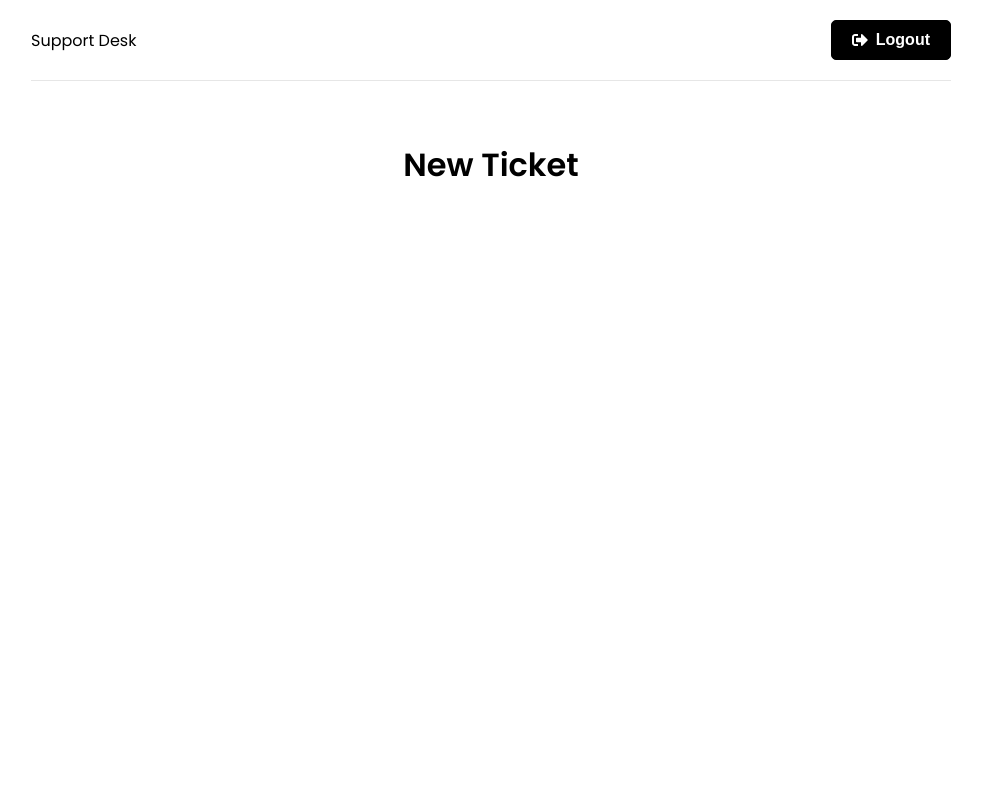
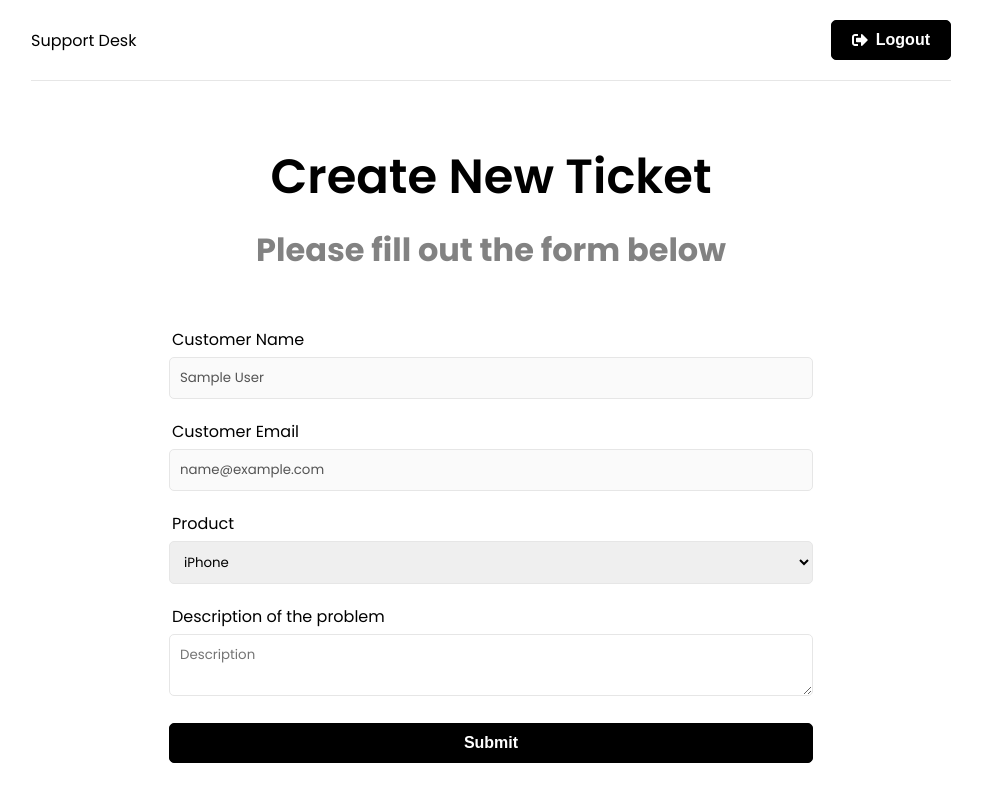
Before and after one commit to TTraylor310/ticklerTracker, a React (Create React App) app in the folder frontend/: page /new-ticket in a window 1280 px wide. Shown: the whole page, without its empty margins (149-1131 px from the left). Built offline with nearby package versions, Linux system fonts and the light colour scheme; sample sign-in values are in the browser's storage.

Commit message:
ticket foundation set up, need ticket page and pul

```diff
--- a/frontend/src/app/store.js
+++ b/frontend/src/app/store.js
@@ -1,8 +1,10 @@
 import { configureStore } from '@reduxjs/toolkit';
 import authReducer from '../features/auth/authSlice'
+import ticketReducer from '../features/tickets/ticketSlice'
 
 export const store = configureStore({
   reducer: {
-    auth: authReducer
+    auth: authReducer,
+    tickets: ticketReducer,
   },
 });
--- a/frontend/src/features/auth/authService.js
+++ b/frontend/src/features/auth/authService.js
@@ -1,24 +1,21 @@
 import axios from 'axios'
 
-
 const API_URL = '/api/users'
-// const API
 
 
 // Register user
 const register = async(userData) => {
   const response = await axios.post(API_URL, userData)
-
   if(response.data) {
     localStorage.setItem('user', JSON.stringify(response.data))
   }
   return response.data
 }
 
+
 // LogIn User
 const login = async(userData) => {
   const response = await axios.post(API_URL + '/login', userData)
-
   if(response.data) {
     localStorage.setItem('user', JSON.stringify(response.data))
   }
--- a/frontend/src/features/auth/authSlice.js
+++ b/frontend/src/features/auth/authSlice.js
@@ -26,7 +26,6 @@
           error.response.data.message) ||
         error.message ||
         error.toString()
-
       return thunkAPI.rejectWithValue(message)
     }
   }
@@ -65,7 +64,7 @@
       state.isLoading = false
       state.isError = false
       state.isSuccess = false
-      state.isMessage = ''
+      state.message = ''
     },
   },
   extraReducers: (builder) => {
--- /dev/null
+++ b/frontend/src/features/tickets/ticketService.js
@@ -0,0 +1,22 @@
+import axios from 'axios';
+
+const API_URL = '/api/tickets'
+
+// create new Ticket
+const createTicket = async(ticketData, token) => {
+  const config = {
+    headers: {
+      Authorization: `Bearer ${token}`
+    }
+  }
+  const response = await axios.post(API_URL, ticketData, config)
+  return response.data
+}
+
+
+const ticketService = {
+  createTicket
+}
+
+
+export default ticketService
--- /dev/null
+++ b/frontend/src/features/tickets/ticketSlice.js
@@ -0,0 +1,58 @@
+import { createSlice, createAsyncThunk } from '@reduxjs/toolkit';
+import ticketService from './ticketService'
+
+const initialState = {
+  tickets: [],
+  ticket: {},
+  isError: false,
+  isSuccess: false,
+  isLoading: false,
+  message: '',
+}
+
+
+// create new Ticket
+export const createTicket = createAsyncThunk(
+  'tickets/create',
+  async (ticketData, thunkAPI) => {
+    try {
+      const token = thunkAPI.getState().auth.user.token
+      return await ticketService.createTicket(ticketData, token)
+    } catch (error) {
+      const message =
+        (error.response &&
+          error.response.data &&
+          error.response.data.message) ||
+        error.message ||
+        error.toString()
+      return thunkAPI.rejectWithValue(message)
+    }
+  }
+)
+
+
+export const ticketSlice = createSlice({
+  name: 'ticket',
+  initialState,
+  reducers: {
+    reset: (state) => initialState
+  },
+  extraReducers: (builder) => {
+    builder
+      .addCase(createTicket.pending, (state) => {
+        state.isLoading = true
+      })
+      .addCase(createTicket.fulfilled, (state) => {
+        state.isLoading = false
+        state.isSuccess = true
+      })
+      .addCase(createTicket.rejected, (state, action) => {
+        state.isLoading = false
+        state.isError = true
+        state.message = action.payload
+      })
+  }
+})
+
+export const { reset } = ticketSlice.actions
+export default ticketSlice.reducer
--- a/frontend/src/pages/NewTicket.jsx
+++ b/frontend/src/pages/NewTicket.jsx
@@ -1,8 +1,95 @@
+import { useState, useEffect } from 'react'
+import { useSelector, useDispatch } from 'react-redux'
+import { useNavigate } from 'react-router-dom'
+import { toast } from 'react-toastify'
+import { createTicket, reset } from '../features/tickets/ticketSlice'
+import Spinner from '../components/Spinner'
+
+
 const NewTicket = () => {
+  const { user } = useSelector((state) => state.auth)
+  const { isLoading, isError, isSuccess, message } = useSelector((state) => state.tickets)
+
+  const dispatch = useDispatch()
+  const navigate = useNavigate()
+
+  const [name] = useState(user.name)
+  const [email] = useState(user.email)
+  const [product, setProduct] = useState('')
+  const [description, setDescription] = useState('')
+
+
+  useEffect(() => {
+    if(isError) {
+      toast.error(message)
+    }
+    if(isSuccess){
+      dispatch(reset())
+      navigate('/tickets')
+    }
+    dispatch(reset())
+  }, [dispatch, isError, isSuccess, navigate, message])
+
+
+  const onSubmit = (e) => {
+    e.preventDefault()
+    dispatch(createTicket({product, description}))
+  }
+
+  if(isLoading) {
+    return <Spinner />
+  }
+
   return (
-    <div>
-      <h1>New Ticket</h1>
-    </div>
+    <>
+      <section className='heading'>
+        <h1>Create New Ticket</h1>
+        <p>Please fill out the form below</p>
+      </section>
+
+      <section className='form'>
+        <div className='form-group'>
+          <label htmlFor='name'>Customer Name</label>
+          <input type='text' className='form-control' value={name} disabled />
+        </div>
+        <div className='form-group'>
+          <label htmlFor='email'>Customer Email</label>
+          <input type='text' className='form-control' value={email} disabled />
+        </div>
+        <form onSubmit={onSubmit}>
+          <div className='form-group'>
+            <label htmlFor='product'>Product</label>
+            <select
+              name='product'
+              id='product'
+              value={product}
+              onChange={(e) => setProduct(e.target.value)}
+            >
+              <option value='iPhone'>iPhone</option>
+              <option value='Macbook Pro'>Macbook Pro</option>
+              <option value='iPad'>iPad</option>
+            </select>
+          </div>
+          <div className='form-group'>
+            <label htmlFor='description'>Description of the problem</label>
+            <textarea
+              name='description'
+              id='description'
+              className='Description'
+              placeholder='Description'
+              value={description}
+              onChange={(e) => setDescription(e.target.value)}
+            ></textarea>
+          </div>
+          <div className="form-group">
+            <button className="btn btn-block">Submit</button>
+          </div>
+        </form>
+      </section>
+
+    </>
   )
 }
+
+
 export default NewTicket
```
